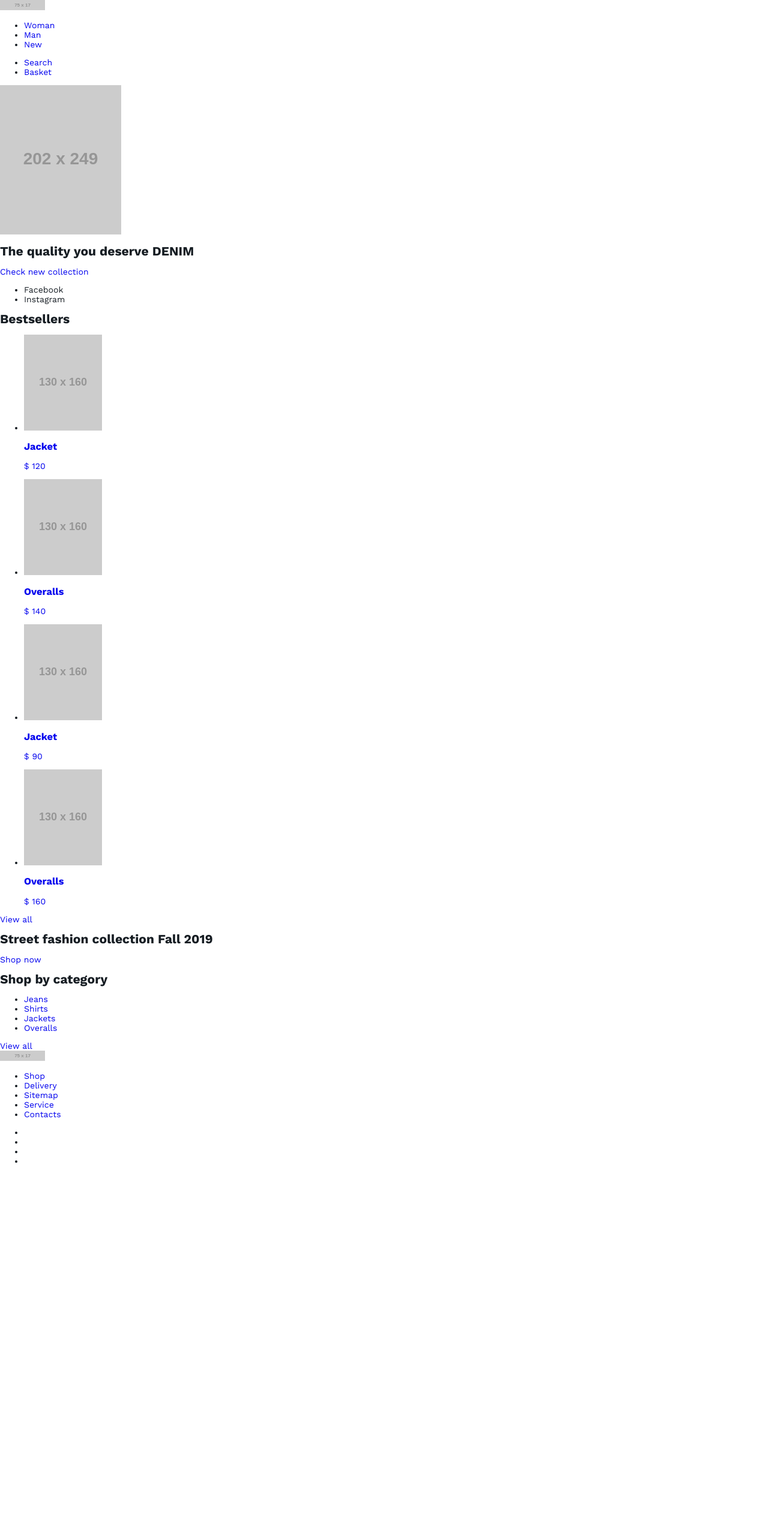
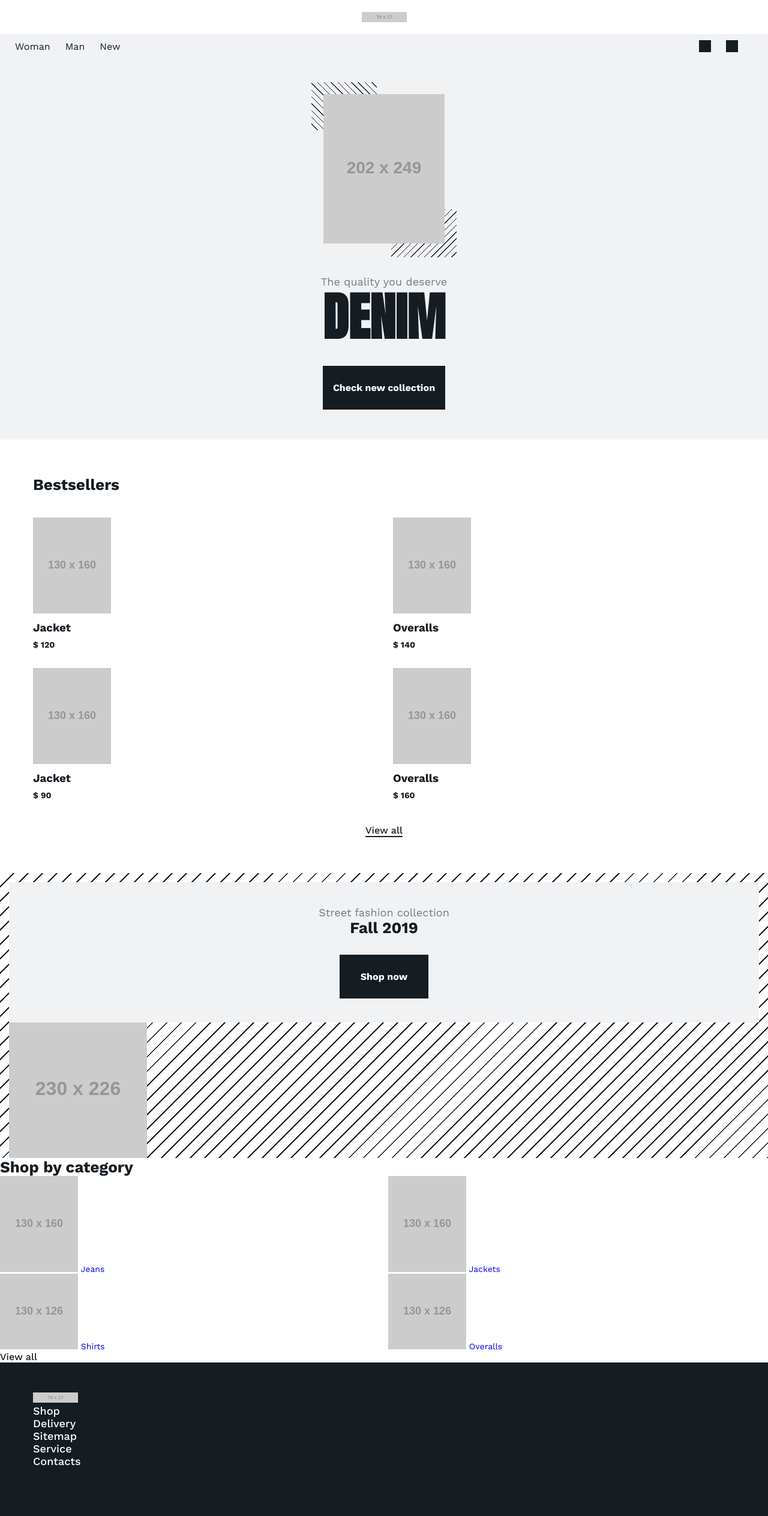
Before and after one commit to dreadwood/layout_denim, a website: page source/index.html in a window 1280 px wide. Shown: the whole page at 60% size. Before the commit the page ends 1958 px from the top, so only its background shows below. Drawn offline with nearby package versions, Linux system fonts and the light colour scheme; files that its build step writes are made by us from their sources; placeholder pictures from the web are drawn by us.

Commit message:
feat: update to last state

```diff
--- a/package.json
+++ b/package.json
@@ -13,9 +13,9 @@
   "devDependencies": {
     "@htmlacademy/editorconfig-cli": "^1.0.0",
     "autoprefixer": "9.7.6",
-    "browser-sync": "2.26.7",
+    "browser-sync": "^2.26.7",
     "del": "5.1.0",
-    "gulp": "4.0.2",
+    "gulp": "^4.0.2",
     "gulp-csso": "4.0.1",
     "gulp-imagemin": "7.1.0",
     "gulp-minify": "3.1.0",
--- a/source/index.html
+++ b/source/index.html
@@ -5,13 +5,13 @@
   <meta charset="UTF-8">
   <meta name="viewport" content="width=device-width, initial-scale=1.0">
   <title>Layout Denim</title>
-  <link rel="stylesheet" href="style.min.css">
+  <link rel="stylesheet" href="css/style.min.css">
 </head>
 
 <body>
-  <header class="header">
-    <a class="page-header__logo">
-      <img src="https://via.placeholder.com/75x17" width="75" height="17" alt="Denim store logo">
+  <header class="page-header">
+    <a class="page-header__logo-link">
+      <img class="page-header__logo-img" src="https://via.placeholder.com/75x17" width="75" height="17" alt="Denim store logo">
     </a>
     <nav class="page-header__nav nav">
       <ul class="nav__list">
@@ -20,9 +20,17 @@
         <li><a href="#" class="nav__item">New</a></li>
       </ul>
     </nav>
-    <ul class="page-header__user-buttons">
-      <li><a href="#" class="page-header__button">Search</a></li>
-      <li><a href="#" class="page-header__button">Basket</a></li>
+    <ul class="page-header__buttons-list">
+      <li>
+        <a href="#" class="page-header__button">
+          <span class="visually-hidden">Search</span>
+        </a>
+      </li>
+      <li>
+        <a href="#" class="page-header__button">
+          <span class="visually-hidden">Basket</span>
+        </a>
+      </li>
     </ul>
   </header>
 
@@ -30,24 +38,23 @@
     <h1 class="visually-hidden">Denim store home</h1>
 
       <section class="banner">
+        <div class="banner__wrapper">
           <div class="banner__ad">
             <img class="banner__img" src="https://via.placeholder.com/202x249" width="202" height="249" alt="Girl in a gray jacket DENIM">
           </div>
           <div class="banner__title-block">
-          <h2 class="banner__title">
-            The quality you deserve
-            <strong>DENIM</strong>
-          </h2>
-          <a class="banner_button" href="catalog.html">Check new collection</a>
+            <h2 class="banner__title">The quality you deserve<strong class="banner__title-bold">DENIM</strong></h2>
+            <a class="banner_button button" href="catalog.html">Check new collection</a>
           </div>
           <ul class="banner__list-links">
             <li class="banner__link">Facebook</li>
             <li class="banner__link">Instagram</li>
           </ul>
+        </div>
       </section>
 
       <section class="bestsellers">
-        <h2 class="bestsellers__title">Bestsellers</h2>
+        <h2 class="bestsellers__title title">Bestsellers</h2>
         <ul class="bestsellers__list">
           <li class="bestsellers__item ">
             <a class="bestsellers__item-link" href="card.html">
@@ -86,33 +93,42 @@
             </a>
           </li>
         </ul>
-        <a class="bestsellers__link" href="catalog.html">View all</a>
+        <a class="bestsellers__link link" href="catalog.html">View all</a>
       </section>
 
       <section class="ad">
         <div class="ad__info">
           <h2 class="ad__title">
             Street fashion collection
-            <strong>Fall 2019</strong>
+            <strong class="ad__title-bold">Fall 2019</strong>
           </h2>
-          <a href="catalog.html" class="ad__button">Shop now</a>
+          <a class="ad__button button" href="catalog.html">Shop now</a>
         </div>
         <div class="ad__img"></div>
       </section>
 
       <section class="categories">
-        <h2 class="categories__title">Shop by category</h2>
+        <h2 class="categories__title title">Shop by category</h2>
         <ul class="categories__list">
-          <li><a href="catalog.html" class="categories__item">Jeans</a></li>
-          <li><a href="catalog.html" class="categories__item">Shirts</a></li>
-          <li><a href="catalog.html" class="categories__item">Jackets</a></li>
-          <li><a href="catalog.html" class="categories__item">Overalls</a></li>
+          <li>
+            <img class="categories__img" src="https://via.placeholder.com/130x160" width="130" height="160" alt="Girl in a jeans jeans DENIM">
+            <a class="categories__item" href="catalog.html">Jeans</a></li>
+          <li>
+            <img class="categories__img" src="https://via.placeholder.com/130x126" width="130" height="126" alt="Girl in a skyblue shirts DENIM">
+            <a class="categories__item" href="catalog.html">Shirts</a></li>
+          <li>
+            <img class="categories__img" src="https://via.placeholder.com/130x160" width="130" height="160" alt="Girl in a cadetblue jackets DENIM">
+            <a class="categories__item" href="catalog.html">Jackets</a></li>
+          <li>
+            <img class="categories__img" src="https://via.placeholder.com/130x126" width="130" height="126" alt="Girl in a blue overalls DENIM">
+            <a class="categories__item" href="catalog.html">Overalls</a></li>
         </ul>
       </section>
-      <a class="bestsellers__link" href="catalog.html">View all</a>
+      <a class="bestsellers__link link" href="catalog.html">View all</a>
   </main>
 
-  <footer>
+  <footer class="page-footer">
+    <div class="page-footer__wrapper">
       <a class="page-footer__logo">
         <img src="https://via.placeholder.com/75x17" width="75" height="17" alt="Denim store logo">
       </a>
@@ -145,6 +161,7 @@
           </a>
         </li>
       </ul>
+    </div>
   </footer>
 </body>
 
--- /dev/null
+++ b/source/sass/blocks/ad.scss
@@ -0,0 +1,52 @@
+.ad {
+  padding: 15px 15px 0 15px;
+
+  background-image: repeating-linear-gradient(
+    135deg,
+    $white,
+    $white 15px,
+    $main-black 15px,
+    $main-black 17px
+  );
+}
+
+.ad__info {
+  display: grid;
+  justify-content: center;
+  padding: 40px 36px 40px 36px;
+
+  background-color: $bg-gray;
+}
+
+.ad__title {
+  margin: 0;
+  margin-bottom: 30px;
+
+  font-family: $font-deafult;
+  font-size: 18px;
+  line-height: 21px;
+  font-weight: 400;
+  font-style: normal;
+  text-align: center;
+  color: $main-gray;
+}
+
+.ad__title-bold {
+  display: block;
+
+  font-size: 26px;
+  line-height: 30px;
+  color: $main-black;
+}
+
+.ad__button {
+  width: 148px;
+  justify-self: center;
+}
+
+.ad__img {
+  width: 230px;
+  height: 226px;
+
+  background-image: url("https://via.placeholder.com/230x226");
+}
--- /dev/null
+++ b/source/sass/blocks/banner.scss
@@ -0,0 +1,108 @@
+.banner {
+  background-color: $bg-gray;
+}
+
+.banner__wrapper {
+  @include wrapper;
+
+  display: grid;
+  // justify-content: center;
+  justify-items : center;
+  row-gap: 50px;
+
+  padding-top: 100px;
+  padding-bottom: 50px;
+}
+
+.banner__ad {
+  position: relative;
+
+  &::before,
+  &::after {
+    content: "";
+
+    position: absolute;
+    z-index: 0;
+
+    width: 109px;
+    height: 80px;
+  }
+
+  &::before {
+    top: -20px;
+    left: -20px;
+
+    background-image: repeating-linear-gradient(
+      45deg,
+      transparent,
+      transparent 7px,
+      $main-black 7px,
+      $main-black 8px
+    );
+  }
+
+  &::after {
+    right: -20px;
+    bottom: -20px;
+
+    background-image: repeating-linear-gradient(
+      135deg,
+      transparent,
+      transparent 7px,
+      $main-black 7px,
+      $main-black 8px
+    );
+  }
+}
+
+.banner__img {
+  position: relative;
+  z-index: 1;
+}
+
+.banner__title-block {
+  display: grid;
+  justify-items : center;
+}
+
+.banner__title {
+  margin: 0;
+  margin-bottom: 30px;
+
+  font-family: $font-deafult;
+  font-size: 18px;
+  line-height: 21px;
+  font-weight: 400;
+  font-style: normal;
+  text-align: center;
+  color: $main-gray;
+}
+
+.banner__title-bold {
+  display: block;
+
+  font-family: $font-title;
+  font-size: 86px;
+  line-height: 100px;
+  color: $main-black;
+  text-transform: uppercase;
+}
+
+.banner_button {
+  width: 204px;
+}
+
+.banner__list-links {
+  display: none;
+}
+
+// tablet style
+.banner__link {
+  font-family: $font-deafult;
+  font-size: 14px;
+  line-height: 16px;
+  font-weight: 500;
+  font-style: normal;
+  text-align: left;
+  color: $main-black;
+}
--- /dev/null
+++ b/source/sass/blocks/bestsellers.scss
@@ -0,0 +1,33 @@
+.bestsellers {
+  @include wrapper;
+
+  display: grid;
+  padding-top: 60px;
+  padding-bottom: 60px;
+}
+
+.bestsellers__title {
+  margin-bottom: 40px;
+}
+
+.bestsellers__list {
+  @include reset-list;
+
+  display: grid;
+  grid-template-columns: 1fr 1fr;
+  grid-template-rows: 1fr 1fr;
+  grid-gap: 30px;
+  margin-bottom: 40px;
+}
+
+.bestsellers__item {
+
+}
+
+.bestsellers__item-link {
+
+}
+
+.bestsellers__link {
+  justify-self: center;
+}
--- /dev/null
+++ b/source/sass/blocks/button.scss
@@ -0,0 +1,14 @@
+.button {
+  display: block;
+  padding: 27px 10px 27px 10px;
+
+  font-family: $font-deafult;
+  font-size: 16px;
+  line-height: 19px;
+  font-weight: 700;
+  font-style: normal;
+  text-align: center;
+  color: $white;
+
+  background-color: $main-black;
+}
--- /dev/null
+++ b/source/sass/blocks/categories.scss
@@ -0,0 +1,9 @@
+.categories {
+
+}
+
+.categories__list {
+  @include reset-list;
+
+  column-count: 2;
+}
--- /dev/null
+++ b/source/sass/blocks/footer-nav.scss
@@ -0,0 +1,15 @@
+.footer-nav {
+  @include reset-list;
+
+  color: $white;
+}
+
+.footer-nav__link {
+  font-family: $font-deafult;
+  font-size: 18px;
+  line-height: 21px;
+  font-weight: 500;
+  font-style: normal;
+  text-align: center;
+  color: $white;
+}
--- /dev/null
+++ b/source/sass/blocks/link.scss
@@ -0,0 +1,11 @@
+.link {
+  font-family: $font-deafult;
+  font-size: 16px;
+  line-height: 19px;
+  font-weight: 500;
+  font-style: normal;
+  text-align: center;
+  color: $main-black;
+
+  border-bottom: 2px solid $main-black;
+}
--- /dev/null
+++ b/source/sass/blocks/nav.scss
@@ -0,0 +1,21 @@
+.nav {
+  font-family: $font-deafult;
+  font-size: 16px;
+  line-height: 19px;
+  font-weight: 400;
+  font-style: normal;
+  text-align: center;
+  color: $main-black;
+}
+
+.nav__list {
+  @include reset-list;
+
+  display: grid;
+  grid-template-columns: repeat(3, min-content);
+  column-gap: 25px;
+}
+
+.nav__item {
+  color: $main-black;
+}
--- /dev/null
+++ b/source/sass/blocks/page-footer.scss
@@ -0,0 +1,9 @@
+.page-footer {
+  padding: 50px 0 50px 0;
+
+  background-color: $main-black;
+}
+
+.page-footer__wrapper {
+  @include wrapper;
+}
--- /dev/null
+++ b/source/sass/blocks/page-header.scss
@@ -0,0 +1,43 @@
+.page-header {
+  @include wrapper;
+
+  position: relative;
+
+  padding-top: 20px;
+  padding-bottom: 20px;
+}
+
+.page-header__logo-link {
+
+}
+
+.page-header__logo-img {
+  display: block;
+  margin: 0 auto;
+}
+
+.page-header__nav {
+  position: absolute;
+  bottom: -30px;
+  left: 0;
+}
+
+.page-header__buttons-list {
+  @include reset-list;
+
+  position: absolute;
+  right: 0;
+  bottom: -30px;
+
+  display: grid;
+  grid-template-columns: repeat(3, min-content);
+  column-gap: 25px;
+}
+
+.page-header__button {
+  display: block;
+  width: 20px;
+  height: 20px;
+
+  background-color: $main-black;
+}
--- /dev/null
+++ b/source/sass/blocks/product-item.scss
@@ -0,0 +1,28 @@
+.product-item {
+  font-family: $font-deafult;
+  font-size: 16px;
+  line-height: 19px;
+  font-weight: 500;
+  font-style: normal;
+  text-align: left;
+  color: $main-black;
+}
+
+.product-item__photo {
+  display: block;
+  margin-bottom: 15px;
+}
+
+.product-item__title {
+  margin: 0;
+  margin-bottom: 10px;
+}
+
+.product-item__price {
+  margin: 0;
+
+  font-size: 14px;
+  line-height: 17px;
+  font-weight: 700;
+  color: $main-black;
+}
--- /dev/null
+++ b/source/sass/blocks/title.scss
@@ -0,0 +1,11 @@
+.title {
+  margin: 0;
+
+  font-family: $font-deafult;
+  font-size: 26px;
+  line-height: 30px;
+  font-weight: 700;
+  font-style: normal;
+  text-align: left;
+  color: $main-black;
+}
--- a/source/sass/fonts.scss
+++ b/source/sass/fonts.scss
@@ -15,6 +15,18 @@
   src:
     local("WorkSans Medium"),
     local("WorkSans-Medium"),
+    url("../fonts/worksans-medium.woff2") format("woff2"),
+    url("../fonts/worksans-medium.woff") format("woff");
+  font-weight: 500;
+  font-style: normal;
+  font-display: swap;
+}
+
+@font-face {
+  font-family: "Work Sans";
+  src:
+    local("WorkSans Bold"),
+    local("WorkSans-Bold"),
     url("../fonts/worksans-bold.woff2") format("woff2"),
     url("../fonts/worksans-bold.woff") format("woff");
   font-weight: 700;
--- a/source/sass/mixins.scss
+++ b/source/sass/mixins.scss
@@ -10,13 +10,19 @@
 
   @media (min-width: $mobile-width) {
     width: $mobile-width;
+    padding-right: $mobile-indent;
+    padding-left: $mobile-indent;
   }
 
   @media (min-width: $tablet-width) {
     width: auto;
+    padding-right: $tablet-indent;
+    padding-left: $tablet-indent;
   }
 
   @media (min-width: $desktop-width) {
     width: $desktop-width;
+    padding-right: $desktop-indent;
+    padding-left: $desktop-indent;
   }
 }
--- a/source/sass/style.scss
+++ b/source/sass/style.scss
@@ -4,9 +4,19 @@
 @import "visually-hidden.scss";
 @import "global.scss";
 
-// @import "blocks/banner.scss";
-// @import "blocks/button.scss";
-// @import "blocks/catalog.scss";
-// @import "blocks/page-header.scss";
+@import "blocks/button.scss";
+@import "blocks/title.scss";
+@import "blocks/link.scss";
+
+@import "blocks/page-header.scss";
+@import "blocks/nav.scss";
+
 // @import "blocks/page-main.scss";
-// @import "blocks/page-footer.scss";
+@import "blocks/banner.scss";
+@import "blocks/bestsellers.scss";
+@import "blocks/ad.scss";
+@import "blocks/product-item.scss";
+@import "blocks/categories.scss";
+
+@import "blocks/page-footer.scss";
+@import "blocks/footer-nav.scss";
--- a/source/sass/variables.scss
+++ b/source/sass/variables.scss
@@ -1,8 +1,13 @@
 $font-deafult: "Work Sans", "Trebuchet MS", sans-serif;
+$font-title: "Anton", "Trebuchet MS", sans-serif;
 
 $mobile-width: 320px;
 $tablet-width: 768px;
 $desktop-width: 1230px;
+
+$mobile-indent: 15px;
+$tablet-indent: 45px;
+$desktop-indent: 30px;
 
 $mobile-width-only: 767px;
 $tablet-width-only: 1229px;
@@ -13,6 +18,7 @@ $retina-dppx: 1.5dppx;
 
 $main-black: #151C22;
 $main-gray: #727A82;
+$bg-gray: #F1F2F4;
 
 $textile-color01: #B0C3C7;
 $textile-color02: #3B6392;
```
Also changed, not shown: 1 other file. Lines whose indentation alone changed are shown as unchanged.
